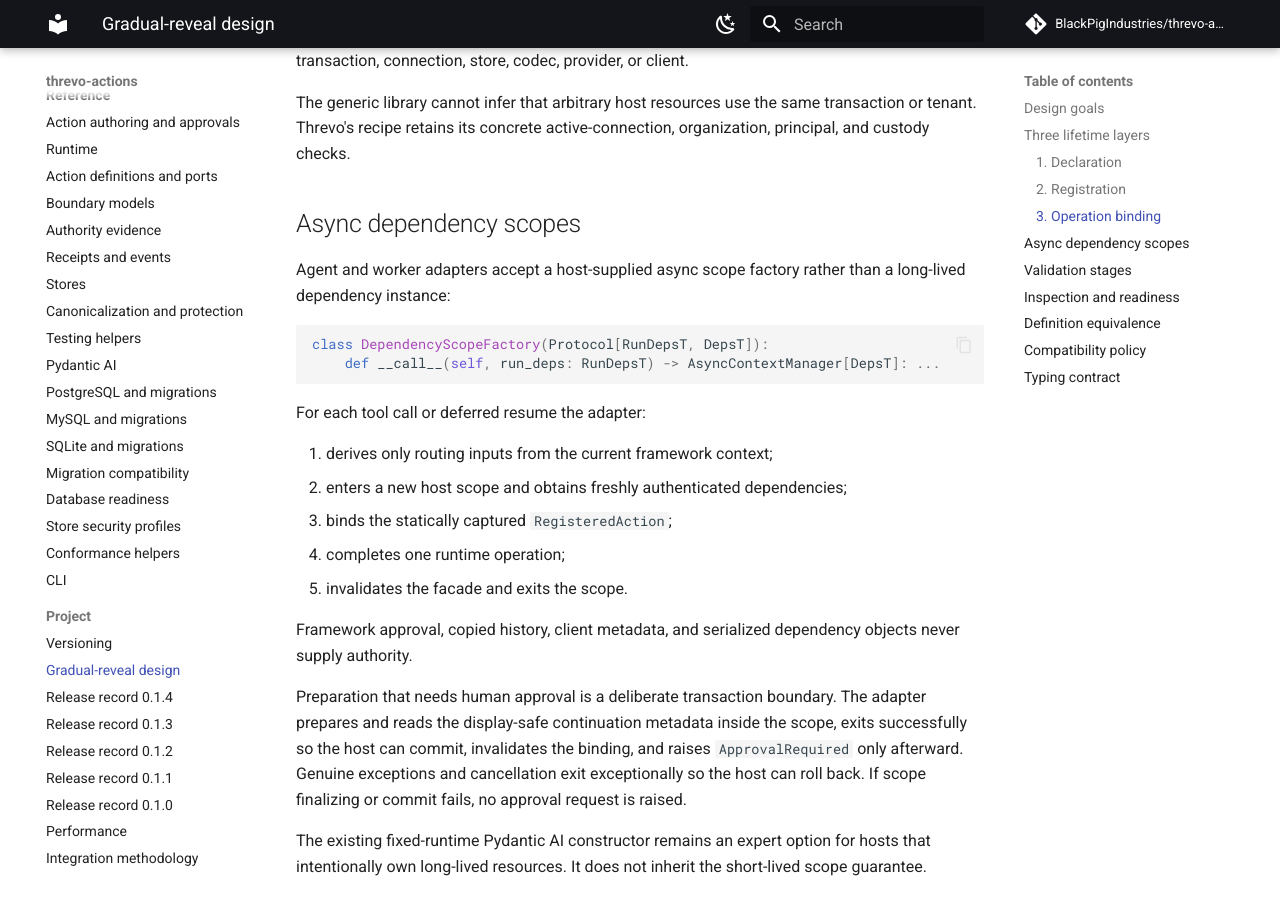
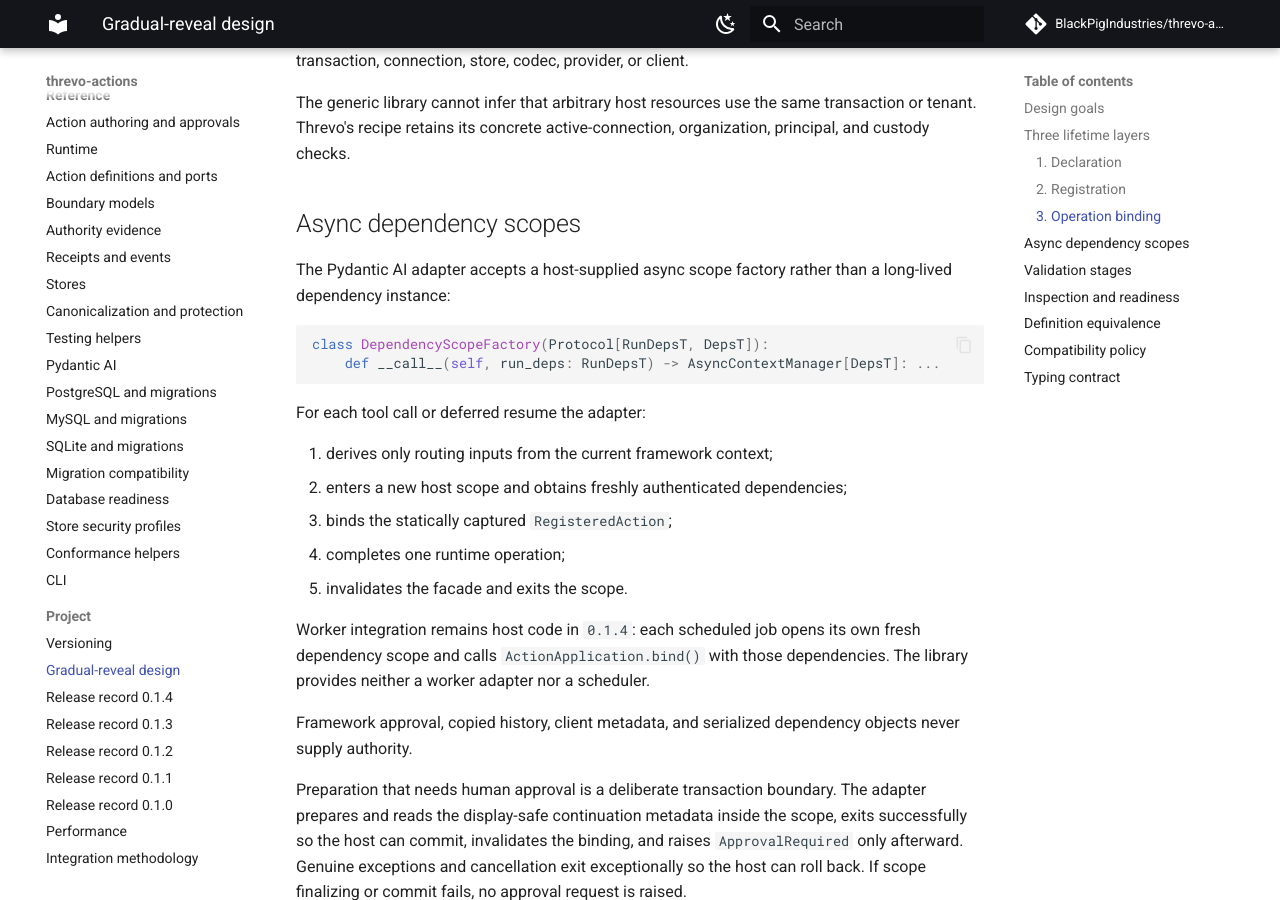
Before and after one commit to BlackPigIndustries/threvo-actions, an MkDocs documentation site: the page built from docs/design/gradual-reveal-api.md, in a window 1280 px wide and 900 px high, scrolled down 2236 px. Built offline with MkDocs 1.6.1 and Material for MkDocs 9.7.7, drawn with Linux system fonts in a browser that asks for light colours; comment, search, counter and statistics services are not loaded.

Commit message:
docs(experimental): clarify worker integration boundary

````diff
--- a/docs/design/gradual-reveal-api.md
+++ b/docs/design/gradual-reveal-api.md
@@ -102,8 +102,8 @@ organization, principal, and custody checks.
 
 ## Async dependency scopes
 
-Agent and worker adapters accept a host-supplied async scope factory rather
-than a long-lived dependency instance:
+The Pydantic AI adapter accepts a host-supplied async scope factory rather than
+a long-lived dependency instance:
 
 ```python
 class DependencyScopeFactory(Protocol[RunDepsT, DepsT]):
@@ -117,6 +117,10 @@ For each tool call or deferred resume the adapter:
 3. binds the statically captured `RegisteredAction`;
 4. completes one runtime operation;
 5. invalidates the facade and exits the scope.
+
+Worker integration remains host code in `0.1.4`: each scheduled job opens its
+own fresh dependency scope and calls `ActionApplication.bind()` with those
+dependencies. The library provides neither a worker adapter nor a scheduler.
 
 Framework approval, copied history, client metadata, and serialized dependency
 objects never supply authority.
````
Also changed, not shown: 1 other file.
